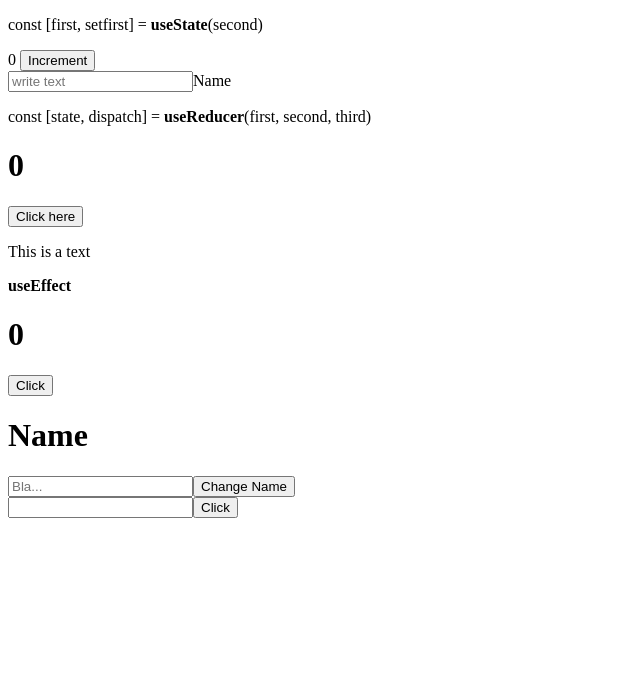
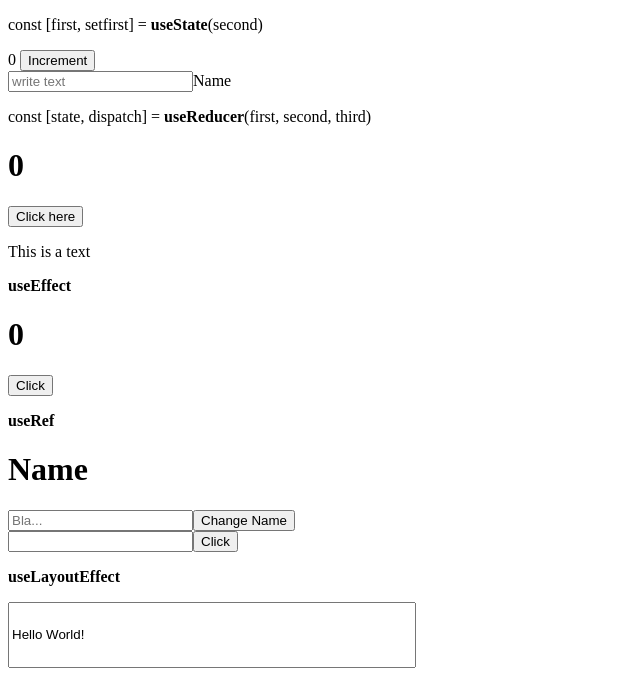
Before and after one commit to SebastianSloma/react_hooks, a React (Vite) app: page / in a window 1280 px wide. Shown: the top 678 px of the page, without its empty margins (0-640 px from the left). Built offline with nearby package versions, Linux system fonts and the light colour scheme; no server answers.

Commit message:
useLayoutEffect

```diff
--- a/src/App.jsx
+++ b/src/App.jsx
@@ -1,4 +1,5 @@
 import EffectTest from './useEffect/EffectTest'
+import LayoutEffectTest from './useLayoutEffect/LayoutEffectTest'
 import ReducerTest from './useReducer/reducerTest'
 import RefTest from './useRef/RefTest'
 import RefTwo from './useRef/RefTwo'
@@ -15,6 +16,7 @@ function App() {
 <EffectTest/>
 <RefTest/>
 <RefTwo/>
+<LayoutEffectTest/>
 </div>
   )
 }
--- /dev/null
+++ b/src/useLayoutEffect/LayoutEffectTest.jsx
@@ -0,0 +1,22 @@
+import {useLayoutEffect, useEffect, useRef} from 'react'
+
+const LayoutEffectTest = () => {
+    const inputRef = useRef(null)
+
+    useLayoutEffect(()=>{
+        console.log(inputRef.current.value)
+    },[])
+
+    useEffect(()=>{
+        inputRef.current.value = 'Hello World!'
+    },[])
+
+  return (
+    <div>
+        <p><b>useLayoutEffect</b></p>
+        <input ref={inputRef} value='Hook' style={{width: 400, height:60}} />
+    </div>
+  )
+}
+
+export default LayoutEffectTest
--- a/src/useRef/RefTest.jsx
+++ b/src/useRef/RefTest.jsx
@@ -8,6 +8,7 @@ const RefTest = () => {
     }
   return (
     <div>
+      <p><b>useRef</b></p>
         <div>
             <h1>Name</h1>
             <input type="text" placeholder='Bla...' ref={inputRef}/>
```
